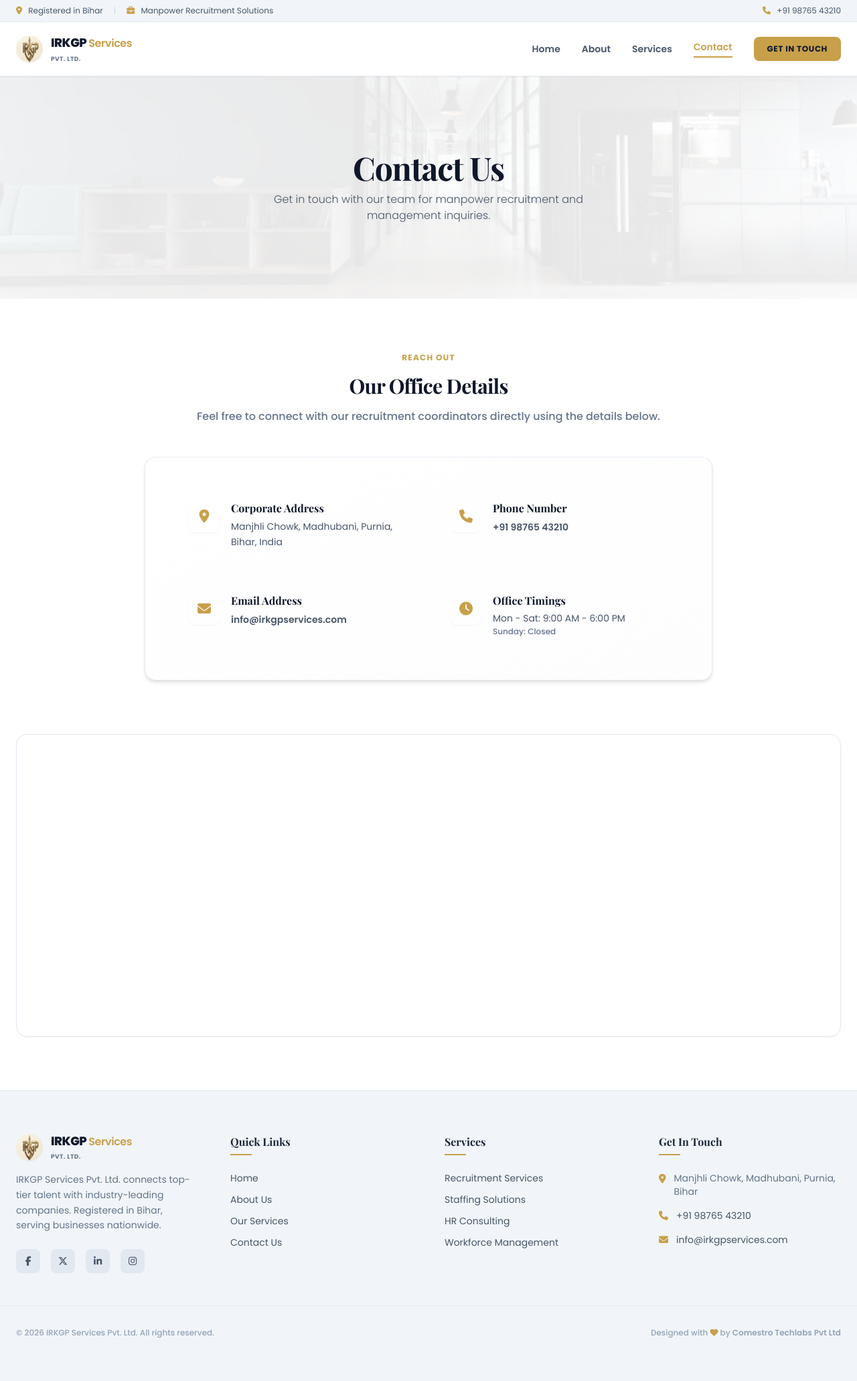
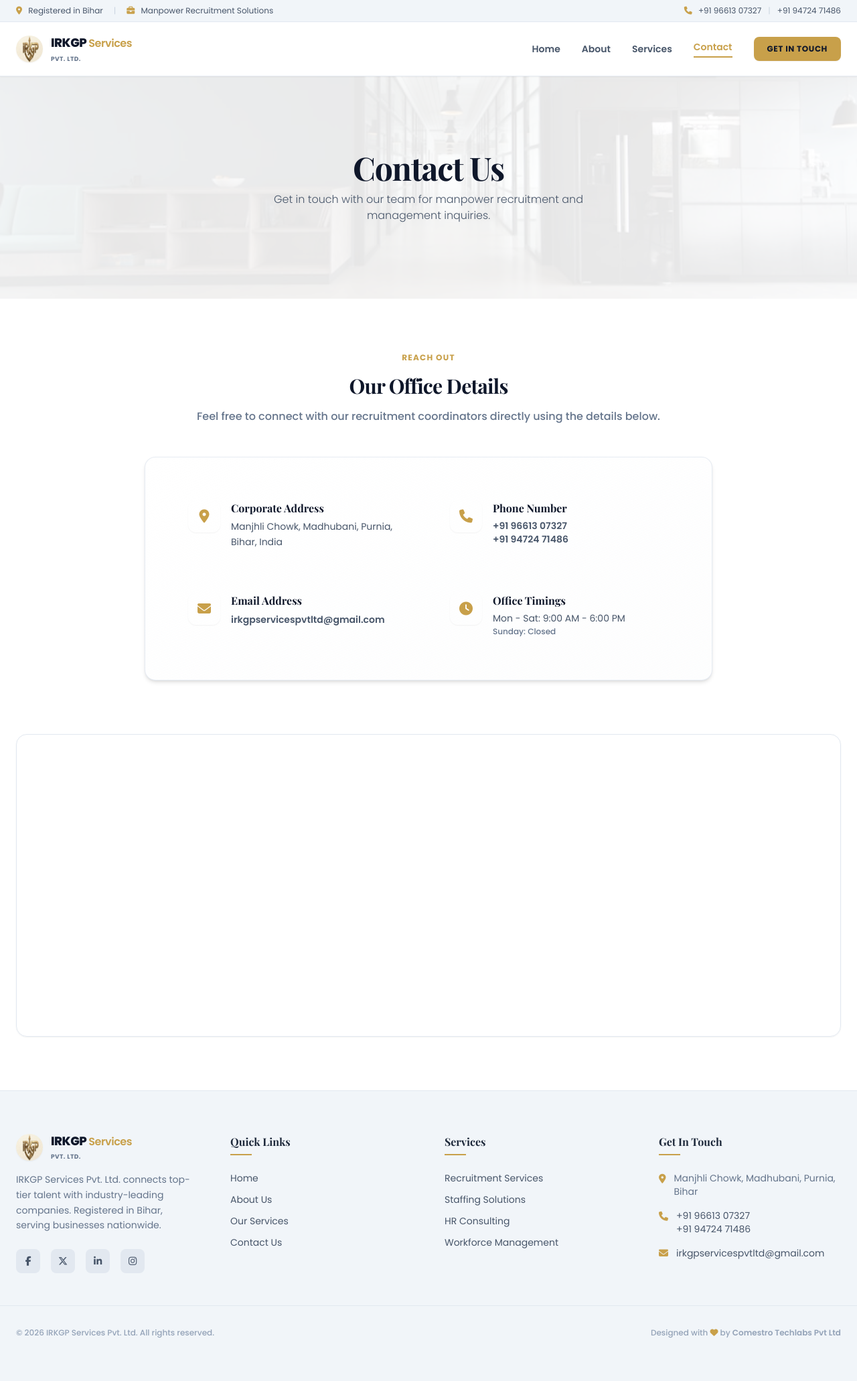
Before and after one commit to manish96-code/IRKGP, a PHP site: page /contact.php in a window 1280 px wide. Shown: the whole page at 67% size. Run offline with PHP 8.4, Linux system fonts and the light colour scheme; some libraries are stand-ins or nearby versions; some web fonts are replaced.

Commit message:
refactor: update contact details and email address across site components

```diff
--- a/contact.php
+++ b/contact.php
@@ -42,9 +42,10 @@ include 'includes/navbar.php';
                     <div class="h-12 w-12 rounded-xl bg-gold-100 text-secondary flex items-center justify-center text-xl flex-shrink-0 shadow-sm">
                         <i class="fa-solid fa-phone"></i>
                     </div>
-                    <div>
+                    <div class="flex flex-col">
                         <h3 class="font-bold text-primary text-base mb-1 font-serif">Phone Number</h3>
-                        <a href="tel:+919876543210" class="text-slate-600 text-sm hover:text-secondary transition font-semibold">+91 98765 43210</a>
+                        <a href="tel:+919661307327" class="text-slate-600 text-sm hover:text-secondary transition font-semibold">+91 96613 07327</a>
+                        <a href="tel:+919472471486" class="text-slate-600 text-sm hover:text-secondary transition font-semibold">+91 94724 71486</a>
                     </div>
                 </div>
 
@@ -55,7 +56,7 @@ include 'includes/navbar.php';
                     </div>
                     <div>
                         <h3 class="font-bold text-primary text-base mb-1 font-serif">Email Address</h3>
-                        <a href="mailto:info@irkgpservices.com" class="text-slate-600 text-sm hover:text-secondary transition font-semibold">info@irkgpservices.com</a>
+                        <a href="mailto:irkgpservicespvtltd@gmail.com" class="text-slate-600 text-sm hover:text-secondary transition font-semibold">irkgpservicespvtltd@gmail.com</a>
                     </div>
                 </div>
 
--- a/includes/footer.php
+++ b/includes/footer.php
@@ -54,13 +54,16 @@
                         <i class="fa-solid fa-location-dot text-secondary mt-1"></i>
                         <span>Manjhli Chowk, Madhubani, Purnia, Bihar</span>
                     </li>
-                    <li class="flex items-center gap-3">
-                        <i class="fa-solid fa-phone text-secondary"></i>
-                        <a href="tel:+919876543210" class="text-slate-600 hover:text-secondary transition">+91 98765 43210</a>
+                    <li class="flex items-start gap-3">
+                        <i class="fa-solid fa-phone text-secondary mt-1"></i>
+                        <div class="flex flex-col">
+                            <a href="tel:+919661307327" class="text-slate-600 hover:text-secondary transition">+91 96613 07327</a>
+                            <a href="tel:+919472471486" class="text-slate-600 hover:text-secondary transition">+91 94724 71486</a>
+                        </div>
                     </li>
                     <li class="flex items-center gap-3">
                         <i class="fa-solid fa-envelope text-secondary"></i>
-                        <a href="mailto:info@irkgpservices.com" class="text-slate-600 hover:text-secondary transition">info@irkgpservices.com</a>
+                        <a href="mailto:irkgpservicespvtltd@gmail.com" class="text-slate-600 hover:text-secondary transition">irkgpservicespvtltd@gmail.com</a>
                     </li>
                 </ul>
             </div>
--- a/includes/navbar.php
+++ b/includes/navbar.php
@@ -19,8 +19,10 @@ if ($currentPage === 'about.php') {
                 <span class="hidden md:inline text-slate-300">|</span>
                 <span class="hidden md:inline"><i class="fa-solid fa-briefcase text-secondary mr-1.5"></i> Manpower Recruitment Solutions</span>
             </div>
-            <div class="flex items-center gap-4">
-                <a href="tel:+919876543210" class="hover:text-secondary transition"><i class="fa-solid fa-phone text-secondary mr-1.5"></i> +91 98765 43210</a>
+            <div class="flex items-center gap-2.5">
+                <a href="tel:+919661307327" class="hover:text-secondary transition"><i class="fa-solid fa-phone text-secondary mr-1.5"></i> +91 96613 07327</a>
+                <span class="text-slate-300">|</span>
+                <a href="tel:+919472471486" class="hover:text-secondary transition">+91 94724 71486</a>
             </div>
         </div>
     </div>
```
Also changed, not shown: index.php (+4 -4 lines), assets/images/about-preview.jpg.
